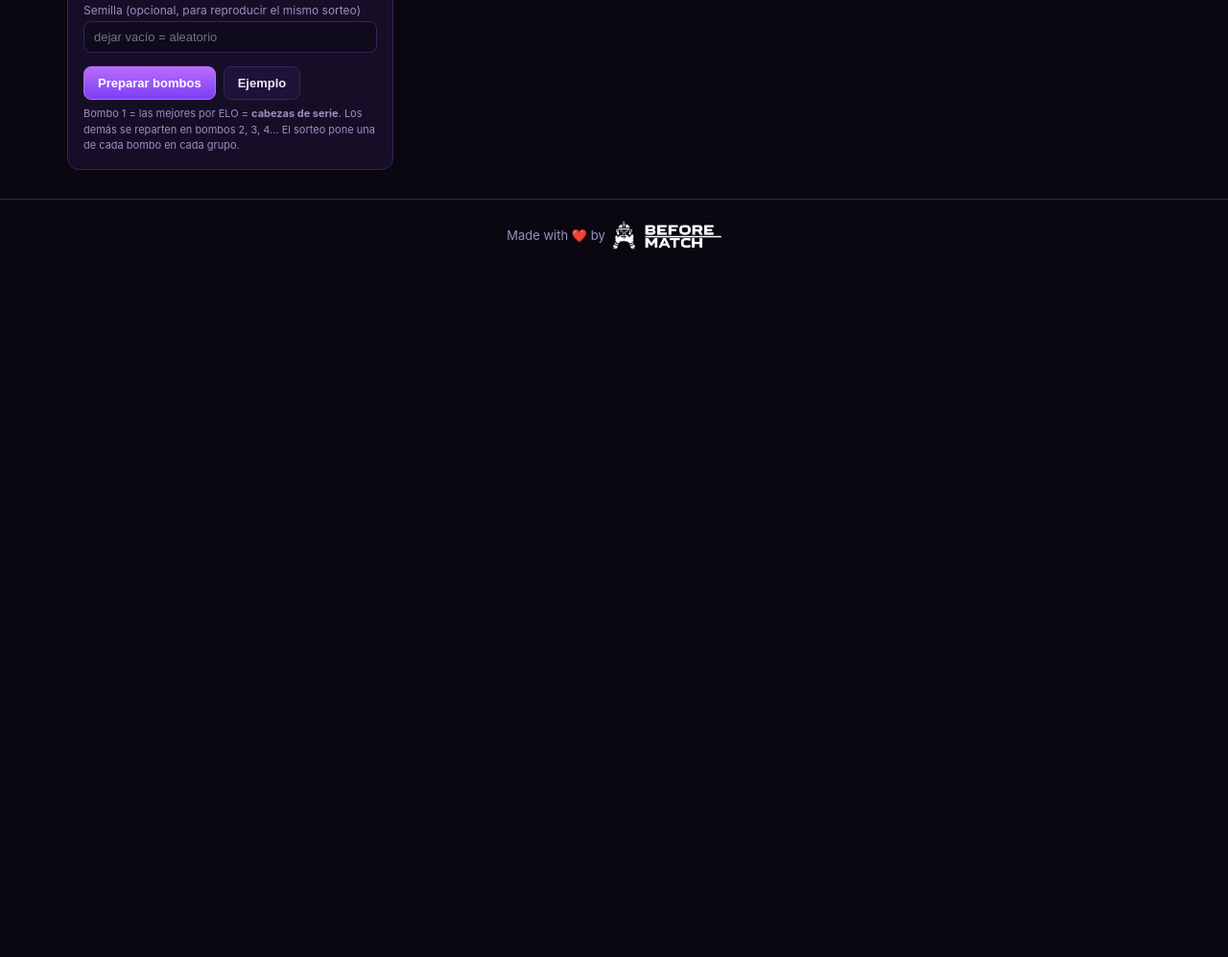
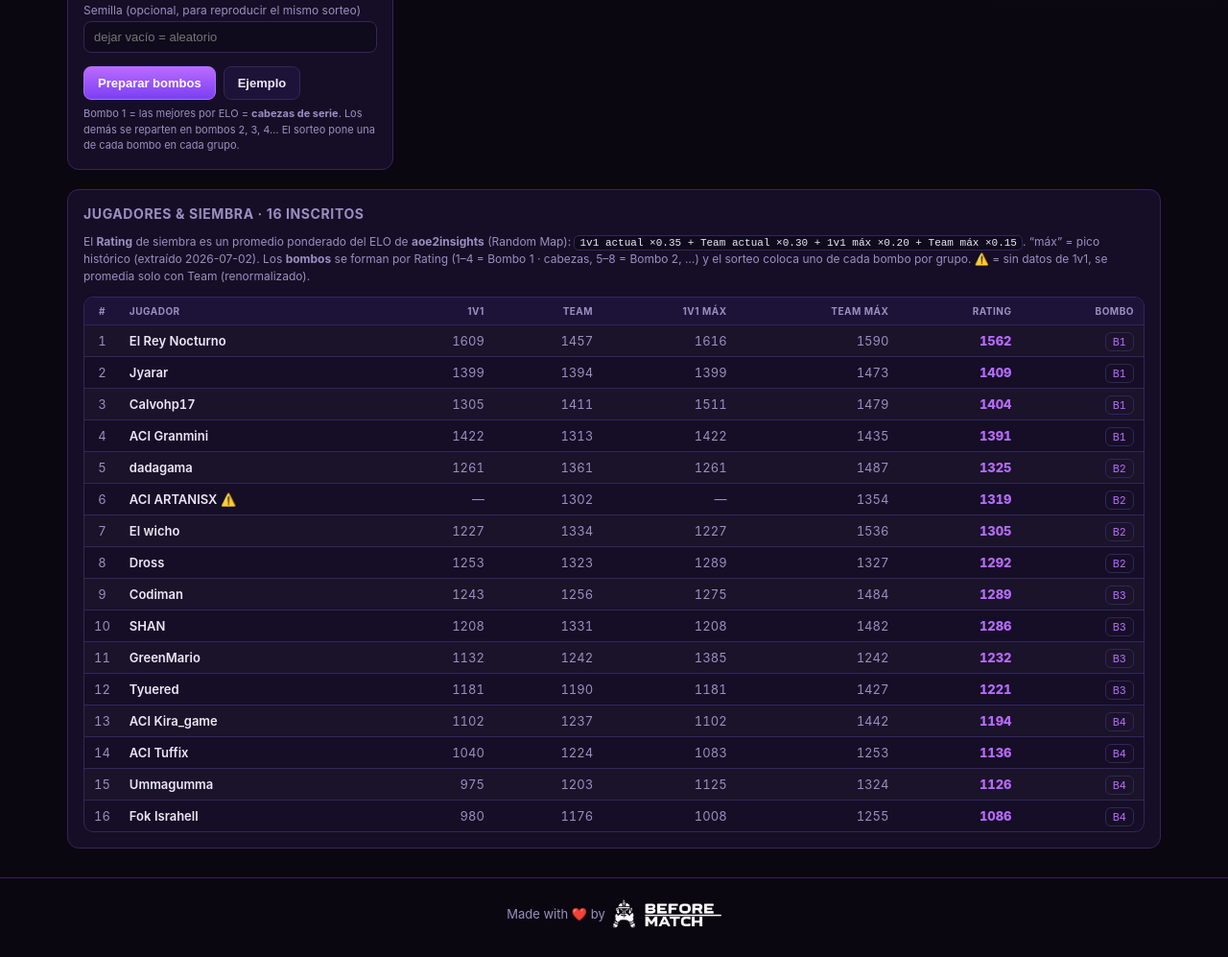
Before and after one commit to jairyara/aoe-aci, a website: page sorteo.html in a window 1280 px wide. Shown: the part 484-1481 px from the top of the page at 96% size. Before the commit the page ends 800 px from the top, so only its background shows below. Drawn offline with Linux system fonts and the light colour scheme.

Commit message:
Agregar 3 inscritos (16 total) + tabla de siembra en la página
- Excel: filas 15-17 (dadagama, El wicho, Codiman) con ELO de aoe2insights
  (D:G) y fórmula H; tabla extendida a A1:M17; emparejamientos en hoja Notas.
- sorteo.html: tabla de los 16 con Rating de siembra y bombo, más la nota
  de cómo se define el seed (promedio ponderado). Roster único que alimenta
  también el botón "Ejemplo".

Co-Authored-By: Claude Opus 4.8 <noreply@anthropic.com>

```diff
--- a/sorteo.html
+++ b/sorteo.html
@@ -117,6 +117,27 @@
     .row{flex-wrap:wrap}
   }
 
+  /* ---------- tabla de siembra ---------- */
+  .seedcard{margin-top:20px}
+  .seednote{margin:0 0 12px;font-size:12px}
+  .seednote code{background:var(--slot);border:1px solid var(--line);border-radius:5px;padding:1px 5px;font-size:11px;color:var(--txt)}
+  .seednote .warn{color:#f6c94b}
+  .seed-wrap{overflow-x:auto;-webkit-overflow-scrolling:touch;border:1px solid var(--line);border-radius:10px}
+  table.seed{width:100%;border-collapse:collapse;font-size:13px;min-width:540px}
+  table.seed th,table.seed td{padding:8px 10px;text-align:right;white-space:nowrap;border-bottom:1px solid var(--line)}
+  table.seed th{position:sticky;top:0;background:var(--panel2);color:var(--muted);
+    font-size:10px;text-transform:uppercase;letter-spacing:.5px;font-weight:700;z-index:1}
+  table.seed th.num,table.seed td.num{text-align:center;color:var(--muted);width:34px;font-variant-numeric:tabular-nums}
+  table.seed th.nick,table.seed td.nick{text-align:left}
+  table.seed td.nick{font-weight:600}
+  table.seed td{color:var(--muted);font-variant-numeric:tabular-nums}
+  table.seed td.nick{color:var(--txt)}
+  table.seed td.rating{color:var(--accent);font-weight:800}
+  table.seed tbody tr:nth-child(odd) td{background:rgba(255,255,255,.02)}
+  table.seed tbody tr:last-child td{border-bottom:0}
+  .potpill{font-size:11px;color:var(--accent);border:1px solid var(--line);border-radius:6px;padding:2px 7px;white-space:nowrap}
+  table.seed .warn{cursor:help}
+
   /* ---------- MODAL ---------- */
   .overlay{position:fixed;inset:0;background:rgba(6,4,12,.86);backdrop-filter:blur(6px);
     display:none;align-items:center;justify-content:center;z-index:50}
@@ -225,6 +246,28 @@ ACI Granmini, 1391
   </div>
 
 </div>
+
+  <div class="card seedcard">
+    <h2>Jugadores &amp; siembra · 16 inscritos</h2>
+    <div class="hint seednote">
+      El <b>Rating</b> de siembra es un promedio ponderado del ELO de <b>aoe2insights</b> (Random Map):
+      <code>1v1 actual ×0.35 + Team actual ×0.30 + 1v1 máx ×0.20 + Team máx ×0.15</code>.
+      “máx” = pico histórico (extraído 2026-07-02). Los <b>bombos</b> se forman por Rating
+      (1–4 = Bombo 1 · cabezas, 5–8 = Bombo 2, …) y el sorteo coloca uno de cada bombo por grupo.
+      <span class="warn">⚠️</span> = sin datos de 1v1, se promedia solo con Team (renormalizado).
+    </div>
+    <div class="seed-wrap">
+      <table class="seed">
+        <thead><tr>
+          <th class="num">#</th><th class="nick">Jugador</th>
+          <th>1v1</th><th>Team</th><th>1v1 máx</th><th>Team máx</th>
+          <th>Rating</th><th>Bombo</th>
+        </tr></thead>
+        <tbody id="seedBody"></tbody>
+      </table>
+    </div>
+  </div>
+
 </div>
 
 <div class="wrap view" id="view-posts" hidden>
@@ -626,19 +669,43 @@ function downloadImage(){
   }, "image/png");
 }
 
-const EXAMPLE=`El Rey Nocturno, 1562
-Jyarar, 1409
-Calvohp17, 1404
-ACI Granmini, 1391
-ACI ARTANISX, 1319
-Dross, 1292
-SHAN, 1286
-GreenMario, 1232
-Tyuered, 1221
-ACI Kira_game, 1194
-ACI Tuffix, 1136
-Ummagumma, 1126
-Fok Israhell, 1086`;
+// Roster oficial (16) — datos de aoe2insights (RM) y Rating de siembra H (Excel, hoja "Notas").
+// d=1v1 actual, e=Team actual, f=1v1 máx, g=Team máx, h=Rating ponderado. Ordenado por h desc.
+const ROSTER=[
+  {n:"El Rey Nocturno",d:1609,e:1457,f:1616,g:1590,h:1562},
+  {n:"Jyarar",        d:1399,e:1394,f:1399,g:1473,h:1409},
+  {n:"Calvohp17",     d:1305,e:1411,f:1511,g:1479,h:1404},
+  {n:"ACI Granmini",  d:1422,e:1313,f:1422,g:1435,h:1391},
+  {n:"dadagama",      d:1261,e:1361,f:1261,g:1487,h:1325},
+  {n:"ACI ARTANISX",  d:null,e:1302,f:null,g:1354,h:1319,teamOnly:true},
+  {n:"El wicho",      d:1227,e:1334,f:1227,g:1536,h:1305},
+  {n:"Dross",         d:1253,e:1323,f:1289,g:1327,h:1292},
+  {n:"Codiman",       d:1243,e:1256,f:1275,g:1484,h:1289},
+  {n:"SHAN",          d:1208,e:1331,f:1208,g:1482,h:1286},
+  {n:"GreenMario",    d:1132,e:1242,f:1385,g:1242,h:1232},
+  {n:"Tyuered",       d:1181,e:1190,f:1181,g:1427,h:1221},
+  {n:"ACI Kira_game", d:1102,e:1237,f:1102,g:1442,h:1194},
+  {n:"ACI Tuffix",    d:1040,e:1224,f:1083,g:1253,h:1136},
+  {n:"Ummagumma",     d: 975,e:1203,f:1125,g:1324,h:1126},
+  {n:"Fok Israhell",  d: 980,e:1176,f:1008,g:1255,h:1086},
+];
+const EXAMPLE = ROSTER.map(p=>`${p.n}, ${p.h}`).join("\n");
+
+function renderRoster(){
+  const tb=$("seedBody"); if(!tb) return;
+  const nGroups = Math.max(2, Math.min(16, +$("groups").value || 4));
+  tb.innerHTML = ROSTER.map((p,i)=>{
+    const pot = Math.floor(i/nGroups)+1;
+    const cell = v => v==null ? "—" : v;
+    return `<tr>
+      <td class="num">${i+1}</td>
+      <td class="nick">${enc(p.n)}${p.teamOnly?' <span class="warn" title="Sin 1v1: promedio solo con Team (renormalizado)">⚠️</span>':''}</td>
+      <td>${cell(p.d)}</td><td>${cell(p.e)}</td><td>${cell(p.f)}</td><td>${cell(p.g)}</td>
+      <td class="rating">${p.h}</td>
+      <td><span class="potpill">B${pot}</span></td>
+    </tr>`;
+  }).join("");
+}
 
 $("prep").onclick=prepare;
 $("next").onclick=revealNext;
@@ -647,6 +714,8 @@ $("reset").onclick=()=>{ if(pots.length) prepare(); };
 $("copy").onclick=copyResult;
 $("download").onclick=downloadImage;
 $("loadExample").onclick=()=>{ $("input").value=EXAMPLE; };
+$("groups").addEventListener("input", renderRoster);
+renderRoster();
 $("m-assign").onclick=()=>{ if($("reveal").classList.contains("landed")) commit(); };
 $("mute").onclick=()=>{ muted=!muted; $("mute").textContent=muted?"🔇":"🔊"; const a=$("audio"); if(muted) a.pause(); else if(pots.length&&busy) a.play().catch(()=>{}); };
 $("vol").oninput=(e)=>{ $("audio").volume = (+e.target.value)/100; };
```
Also changed, not shown: 1 other file.
